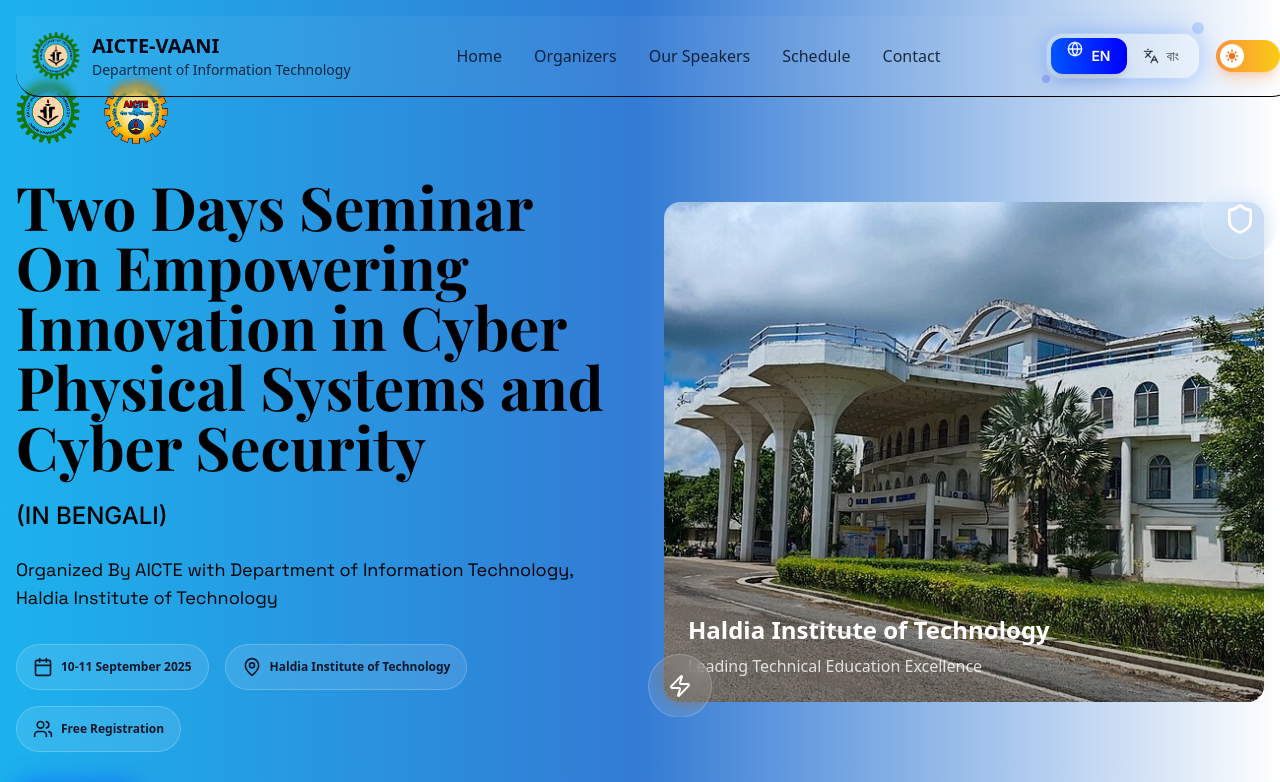
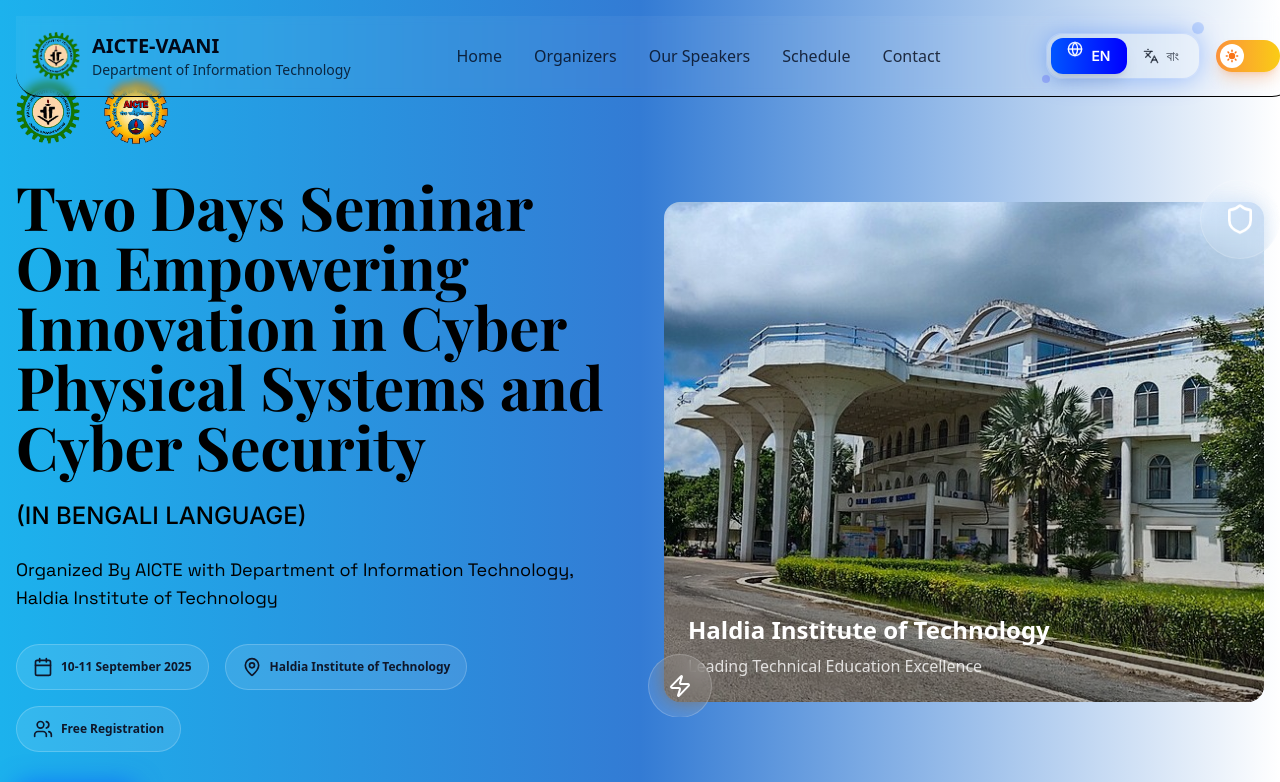
Before and after one commit to leo-soumyajit/seminar-website-it-dept, a React (Vite) app: page / in a window 1280 px wide. Shown: the top 782 px of the page. Built offline with nearby package versions, Linux system fonts and the light colour scheme.

Commit message:
changes 3.0

```diff
--- a/src/data/content.ts
+++ b/src/data/content.ts
@@ -1,7 +1,7 @@
 export const content = {
   en: {
     title: "Two Days Seminar On Empowering Innovation in Cyber Physical Systems and Cyber Security",
-    subtitle: "(IN BENGALI)",
+    subtitle: "(IN BENGALI LANGUAGE)",
     organizedBy: "Organized By AICTE with Department of Information Technology, Haldia Institute of Technology",
 
     chiefPatron: {
@@ -86,7 +86,7 @@ export const content = {
         title: "Day 1",
         sessions: [
   { time: "9:15 AM - 9:45 AM", topic: "Registration and Tea", speaker: "" },
-  { time: "9:45 AM - 10:00 AM", topic: "Inauguration", speaker: "" },
+  { time: "9:45 AM - 10:00 AM", topic: "Inauguration Ceremony", speaker: "" },
   { time: "10:00 AM - 11:30 AM", topic: "Challenges and Recent Solutions in Cyber Security By Dr. Sangram Ray", speaker: "Associate Professor of Computer Science and Engineering, NIT Sikkim" },
   { time: "11:45 AM - 1:15 PM", topic: "Recommendation Challenge: Apprehend the Customer Perception by Prof. Dr. Sankhayan Choudhury", speaker: "Computer Science and Engineering, CU" },
   { time: "1:15 PM - 2:15 PM", topic: "Lunch Break", speaker: "" },
@@ -114,7 +114,7 @@ export const content = {
     seminarDetails: {
       title: "Seminar Details",
       registrationLink: "Registration link: https://atalacademy.aicte.gov.in/signup",
-      registrationFree: "No Registration Free",
+      registrationFree: "No Registration Fee",
       deadline: "Registration Deadline: August 25, 2025",
       mode: "Seminar Mode: Offline",
       language: "Language of Communication: Bengali"
@@ -150,18 +150,18 @@ export const content = {
 
   bn: {
     title: "দুই দিন ব্যাপী সেমিনার : এমপাওয়ারিং ইনোভেশন ইন সাইবার ফিজিক্যাল সিস্টেমস অ্যান্ড সাইবার সিকিউরিটি",
-    subtitle: "(বাংলায়)",
+    subtitle: "(বাংলা ভাষায়)",
     organizedBy: "হলদিয়া ইনস্টিটিউট অফ টেকনোলজির তথ্য প্রযুক্তি বিভাগের সাথে এআইসিটিসি দ্বারা আয়োজিত",
 
     chiefPatron: {
       title: "প্রধান পৃষ্ঠপোষক",
-      name: "ডঃ লক্ষণ চন্দ্র শেঠ, ডি. লিট",
+      name: "ড. লক্ষণ চন্দ্র শেঠ, ডি. লিট",
       designation: "সম্মানিত চেয়ারম্যান, আইকেয়ার এবং এইচআইটি হলদিয়া, পশ্চিমবঙ্গ, ভারত"
     },
 
     coordinator: {
       title: "সমন্বয়কারী",
-      name: "প্রফেসর (ডঃ) সৌমেন পাল",
+      name: "প্রফেসর (ড.) সৌমেন পাল",
       designation: "তথ্য প্রযুক্তি বিভাগের প্রধান, এইচআইটি হলদিয়া, পশ্চিমবঙ্গ, ভারত"
     },
 
@@ -183,11 +183,11 @@ export const content = {
           designation: "সম্মানিত সচিব, আইকেয়ার, পশ্চিমবঙ্গ, ভারত"
         },
         {
-          name: "প্রফেসর (ডঃ) তরুণ কান্তি জানা",
+          name: "প্রফেসর (ড.) তরুণ কান্তি জানা",
           designation: "সম্মানিত অধ্যক্ষ, এইচআইটি হলদিয়া, পশ্চিমবঙ্গ, ভারত"
         },
         {
-          name: "ডঃ অঞ্জন মিশ্র",
+          name: "ড. অঞ্জন মিশ্র",
           designation: "সম্মানিত রেজিস্ট্রার জেনারেল, এইচআইটি হলদিয়া, পশ্চিমবঙ্গ, ভারত"
         }
       ]
@@ -235,13 +235,13 @@ export const content = {
         title: "প্রথম দিন",
         sessions: [
           { time: "সকাল ৯:১৫ - ৯:৪৫", topic: "নিবন্ধন এবং টি", speaker: "" },
-          { time: "সকাল ৯:৪৫ - ১০:০০", topic: "উদ্বোধনী", speaker: "" },
+          { time: "সকাল ৯:৪৫ - ১০:০০", topic: "উদ্বোধনী অনুষ্ঠান", speaker: "" },
           { time: "সকাল ১০:০০ - ১১:৩০", topic: "চ্যালেঞ্জস অ্যান্ড রিসেন্ট সলিউশনস্ ইন সাইবার সিকিউরিটি - ড. সংগ্রাম রায়", speaker: "কম্পিউটার সায়েন্স অ্যান্ড ইঞ্জিনিয়ারিং এর সহযোগী অধ্যাপক এবং বিভাগীয় প্রধান, এনআইটি সিকিম" },
           { time: "সকাল ১১:৪৫ - দুপুর ১:১৫", topic: "রেকমেন্ডেশন চ্যালেঞ্জ অ্যাপ্রিহেন্ড দ্য কাস্টমার পারসেপশন - প্রফেসর (ড.‌) সাংখ্যায়ন চৌধুরী", speaker: "কম্পিউটার সায়েন্স ও ইঞ্জিনিয়ারিং বিভাগ, কলকাতা বিশ্ববিদ্যালয়" },
           { time: "দুপুর ১:১৫ - ২:১৫", topic: "মধ্যাহ্ন বিরতি", speaker: "" },
           { time: "দুপুর ২:১৫ - ৩:৪৫", topic: "ইন্ডাস্ট্রিয়াল এআই: ইন্ডাস্ট্রিয়াল ডিপ্লয়মেন্ট অফ সাইবার ফিজিক্যাল সিস্টেমস - শ্রী অনিন্দ্য শংকর শুক্লা", speaker: "সিনিয়র ডেটা সায়েন্টিস্ট ম্যানেজার, সিরিয়াস ডিজিটেক ইন্টারন্যাশনাল লিমিটেড (আদানি আইএইচসি যৌথ উদ্যোগ)" },
           { time: "বিকাল ৪:০০ - ৫:৩০", topic: "এ প্রেডিকশন মডেল ফর মিশিং অ্যাটাক ডিটেকশন ইউজিং এমএল - ড. দেবাশিস গিরি", speaker: "ইনফরমেশন টেকনোলজি বিভাগ, মৌলানা আবুল কালাম আজাদ প্রযুক্তি বিশ্ববিদ্যালয়" },
-          { time: "বিকাল ৫:৩০ - ৫:৪৫", topic: "নাস্তা এবং চা", speaker: "" }
+          { time: "বিকাল ৫:৩০ - ৫:৪৫", topic: "অল্পাহার এবং চা", speaker: "" }
         ]
       },
       day2: {
```
Also changed, not shown: 1 other file (tests, documents, lock files or other folders).
